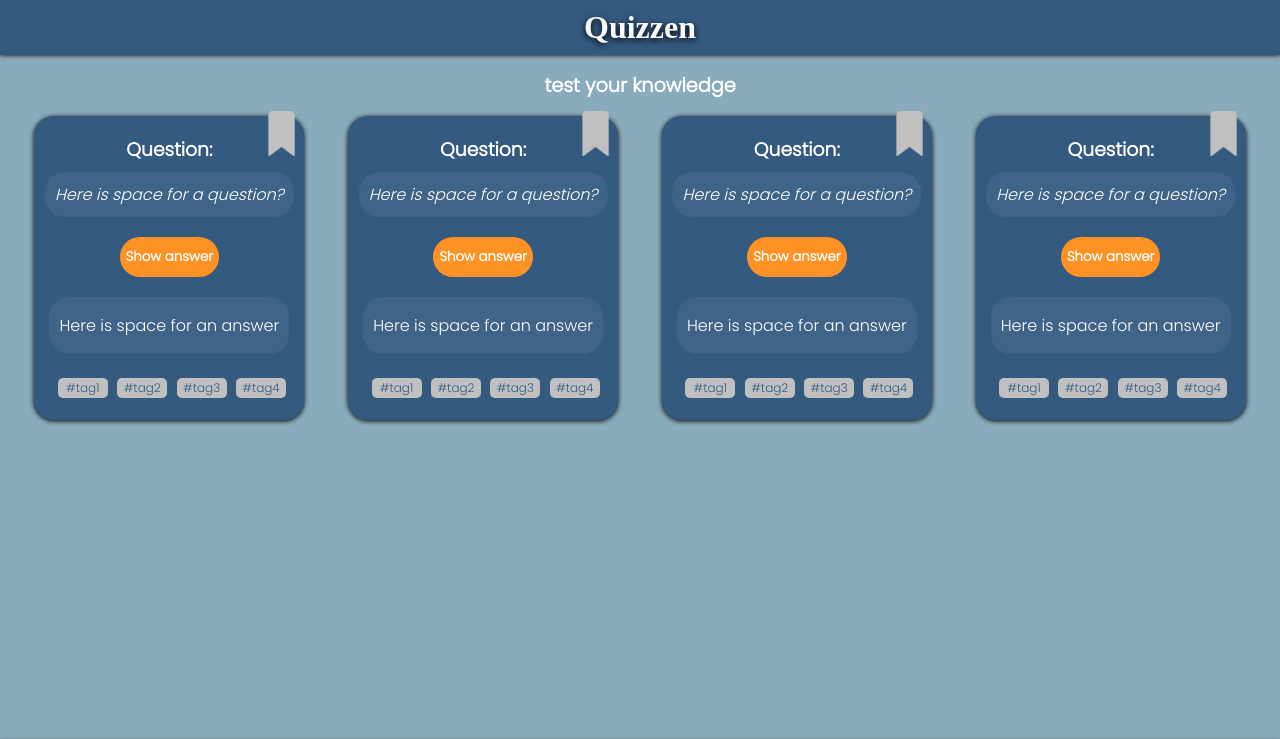
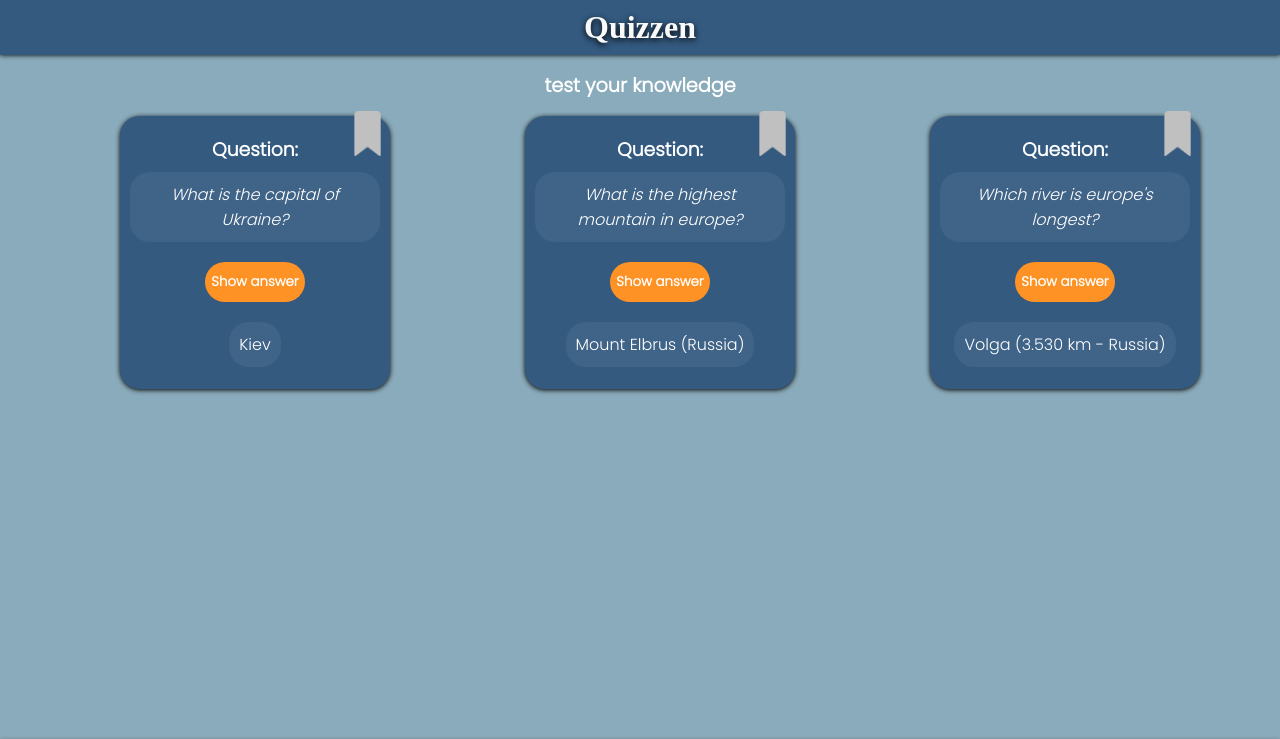
Before and after one commit to CasparVelsen/quiz-app, a website: page index.html in a window 1280 px wide. Shown: the top 739 px of the page. Drawn offline with Linux system fonts and the light colour scheme; a web font is replaced by a local one.

Commit message:
Create cards with cards.js by using objects

```diff
--- /dev/null
+++ b/cards.js
@@ -0,0 +1,52 @@
+const cardsContainer = document.querySelector('[data-js=cards]');
+
+const cards = [
+  {
+    question: 'What is the capital of Ukraine?',
+    answer: 'Kiev',
+    tags: ['capital', 'countries', 'topografie', 'europe'],
+  },
+  {
+    question: 'What is the highest mountain in europe?',
+    answer: 'Mount Elbrus (Russia)',
+    tags: ['mountains', 'europe', 'topografie', 'landmarks'],
+  },
+  {
+    question: "Which river is europe's longest?",
+    answer: 'Volga (3.530 km - Russia)',
+    tags: ['topografie', 'river', 'landmarks', 'europe'],
+  },
+];
+
+renderCards();
+
+function renderCards() {
+  cardsContainer.innerHTML = '';
+  cards.forEach(card => {
+    const cardElement = document.createElement('li');
+    cardElement.className = 'cards';
+    cardElement.innerHTML = `
+          <h3 class="cards__title">Question:</h3>
+          <p class="cards__question">${card.question}</p>
+          <button data-js="card-button" class="cards__answer-button">
+            Show answer
+          </button>
+          <p data-js="answer" class="cards__answer">${card.answer}</p>
+          <button>
+            <img
+              class="cards__bookmark"
+              src="./images/bookmark-icon.png"
+              alt="bookmark"
+            />
+          </button>
+    `;
+    cardsContainer.append(cardElement);
+
+    const answerButton = cardElement.querySelector('[data-js=card-button]');
+    const answerElement = cardElement.querySelector('[data-js=answer]');
+
+    answerButton.addEventListener('click', () => {
+      answerElement.toggleAttribute('hidden');
+    });
+  });
+}
--- a/index.html
+++ b/index.html
@@ -7,6 +7,7 @@
     <title>Document</title>
     <link rel="stylesheet" href="./styles/styles.css" />
     <script defer src="./index.js"></script>
+    <script defer src="./cards.js"></script>
   </head>
 
   <body>
@@ -16,110 +17,13 @@
 
     <main data-page="home" class="main--scrolling">
       <h2 class="cards__header">test your knowledge</h2>
-      <div class="cards--flex">
-        <section class="cards">
-          <h3 class="cards__title">Question:</h3>
-          <p class="cards__question">Here is space for a question?</p>
-          <button data-js="show-answer" class="cards__answer-button">
-            Show answer
-          </button>
-          <div class="cards__answer">
-            <p>Here is space for an answer</p>
-          </div>
-          <div cards__tags>
-            <button class="tags">#tag1</button>
-            <button class="tags">#tag2</button>
-            <button class="tags">#tag3</button>
-            <button class="tags">#tag4</button>
-          </div>
 
-          <button>
-            <img
-              class="cards__bookmark"
-              src="./images/bookmark-icon.png"
-              alt="bookmark"
-            />
-          </button>
-        </section>
-
-        <section class="cards">
-          <h3 class="cards__title">Question:</h3>
-          <p class="cards__question">Here is space for a question?</p>
-          <button data-js="show-answer" class="cards__answer-button">
-            Show answer
-          </button>
-          <div class="cards__answer">
-            <p>Here is space for an answer</p>
-          </div>
-          <div cards__tags>
-            <button class="tags">#tag1</button>
-            <button class="tags">#tag2</button>
-            <button class="tags">#tag3</button>
-            <button class="tags">#tag4</button>
-          </div>
-
-          <button>
-            <img
-              class="cards__bookmark"
-              src="./images/bookmark-icon.png"
-              alt="bookmark"
-            />
-          </button>
-        </section>
-        <section class="cards">
-          <h3 class="cards__title">Question:</h3>
-          <p class="cards__question">Here is space for a question?</p>
-          <button data-js="show-answer" class="cards__answer-button">
-            Show answer
-          </button>
-          <div class="cards__answer">
-            <p>Here is space for an answer</p>
-          </div>
-          <div cards__tags>
-            <button class="tags">#tag1</button>
-            <button class="tags">#tag2</button>
-            <button class="tags">#tag3</button>
-            <button class="tags">#tag4</button>
-          </div>
-
-          <button>
-            <img
-              class="cards__bookmark"
-              src="./images/bookmark-icon.png"
-              alt="bookmark"
-            />
-          </button>
-        </section>
-        <section class="cards">
-          <h3 class="cards__title">Question:</h3>
-          <p class="cards__question">Here is space for a question?</p>
-          <button data-js="show-answer" class="cards__answer-button">
-            Show answer
-          </button>
-          <div class="cards__answer">
-            <p>Here is space for an answer</p>
-          </div>
-          <div cards__tags>
-            <button class="tags">#tag1</button>
-            <button class="tags">#tag2</button>
-            <button class="tags">#tag3</button>
-            <button class="tags">#tag4</button>
-          </div>
-
-          <button>
-            <img
-              class="cards__bookmark"
-              src="./images/bookmark-icon.png"
-              alt="bookmark"
-            />
-          </button>
-        </section>
-      </div>
+      <ul class="cards__list" data-js="cards" role="list"></ul>
     </main>
 
     <main data-page="bookmarks" class="hidden main--scrolling">
       <h2 class="cards__header">Your saved questions:</h2>
-      <div class="cards--flex">
+      <div class="cards__list">
         <section class="cards">
           <h3 class="cards__title">Question:</h3>
           <p class="cards__question">Here is space for a question?</p>
--- a/styles/components/card.css
+++ b/styles/components/card.css
@@ -3,6 +3,13 @@
   color: rgb(255, 255, 255);
   font-family: Poppins;
   font-size: larger;
+}
+
+.cards__list {
+  display: flex;
+  flex-wrap: wrap;
+  justify-content: space-around;
+  gap: 25px;
 }
 
 .cards {
@@ -16,6 +23,7 @@
   display: flex;
   flex-direction: column;
   align-items: center;
+  padding: 0px 20px;
 }
 
 .cards__title {
@@ -50,7 +58,7 @@
   border-radius: 20px;
   margin: 20px 0px;
   color: white;
-  padding: 0 10px;
+  padding: 10px 10px;
 }
 
 .cards__tags {
--- a/styles/components/utility.css
+++ b/styles/components/utility.css
@@ -1,10 +1,3 @@
 .main--scrolling {
   overflow-y: auto;
 }
-
-.cards--flex {
-  display: flex;
-  flex-wrap: wrap;
-  justify-content: space-around;
-  gap: 25px;
-}
```
